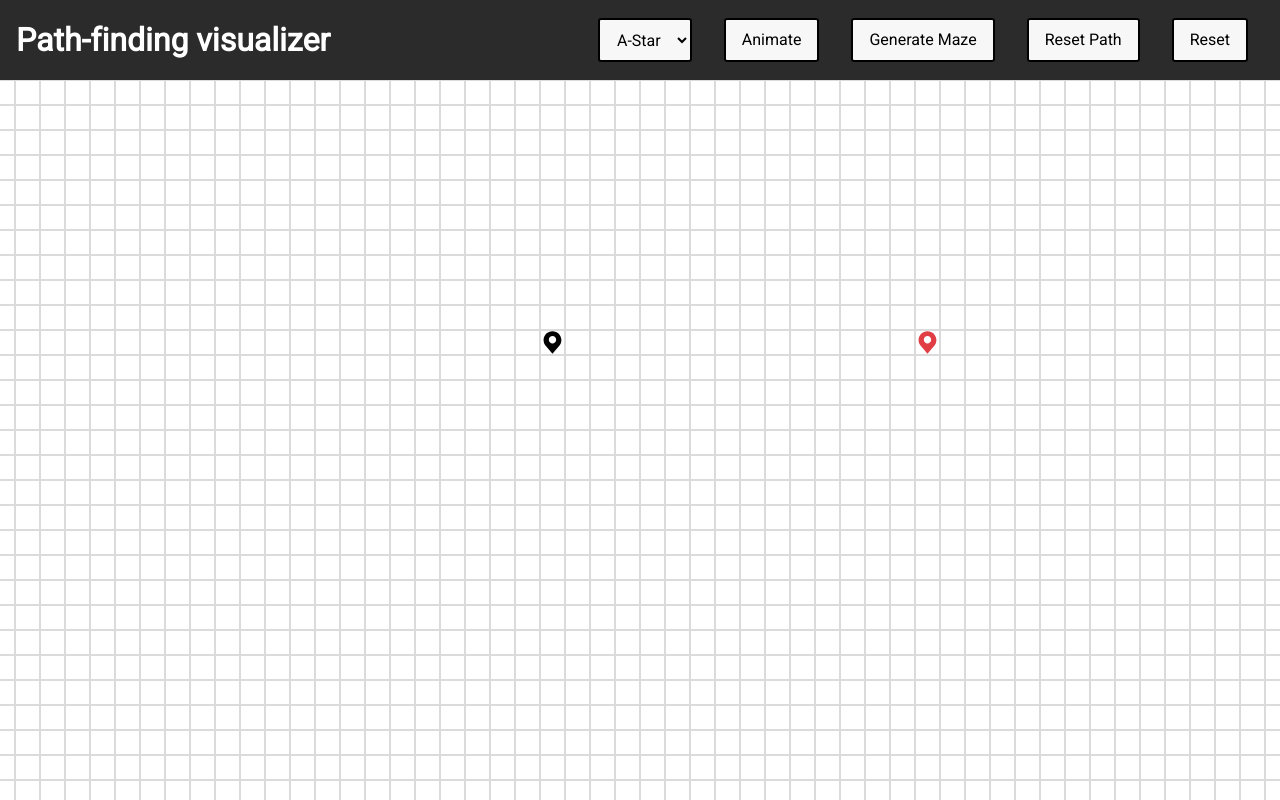
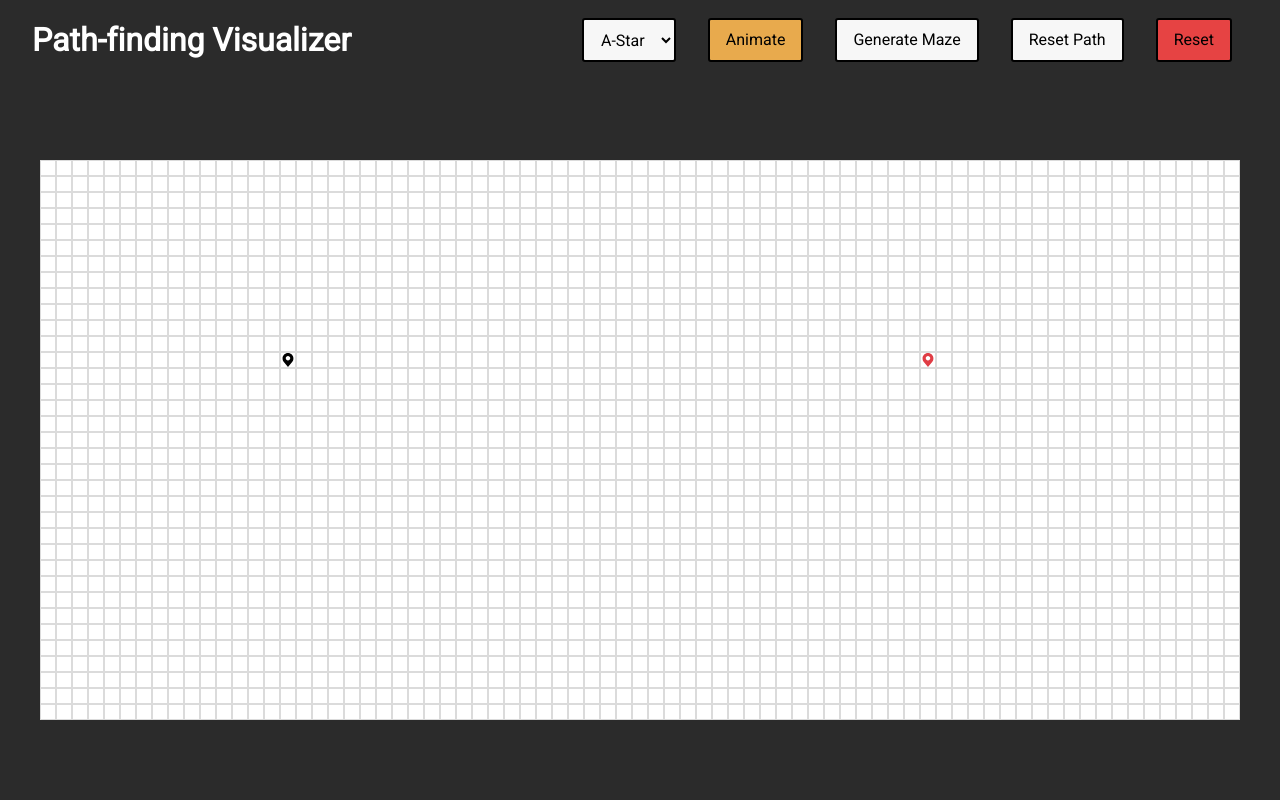
Before and after one commit to triettruong1/pathfinding-visualizer, a React (Vite) app: page / in a window 1280 px wide. Built offline with nearby package versions, Linux system fonts and the light colour scheme.

Commit message:
Stylings and refactoring

```diff
--- a/src/Algorithms/AStar.ts
+++ b/src/Algorithms/AStar.ts
@@ -1,4 +1,4 @@
-import { Node, getUnvisitedNeighbors, updateUnvisitedNeighbors } from './Helpers';
+import { Node, getUnvisitedNeighbors } from './Helpers';
 // G costs - how far away that node is from the starting Node
 // H costs - how far away that node is from the end Node
 // F costs = G cost + H cost
@@ -7,7 +7,7 @@ import { Node, getUnvisitedNeighbors, updateUnvisitedNeighbors } from './Helpers
 // Update FGH costs as you visit nodes only if it is a better path with lower F cost
 // End node has F cost = G cost
 
-export default function AStar(grid: Node[][], startNode: Node, endNode: Node) {
+const AStar = (grid: Node[][], startNode: Node, endNode: Node) => {
 	const visitedNodes: Node[] = [];
 	const openSet = new Map<Node, number>();
 	const closedSet = new Map<Node, number>();
@@ -47,3 +47,4 @@ const manDistance = (node: Node, destinationNode: Node) => {
 	const [nodeX, nodeY] = node.coordinate;
 	return Math.abs(endX - nodeX) + Math.abs(endY - nodeY);
 };
+export default AStar;
--- a/src/Algorithms/DFS.ts
+++ b/src/Algorithms/DFS.ts
@@ -9,13 +9,13 @@ const DFS = (grid: Node[][], startNode: Node, endNode: Node) => {
 
 	while (nodeStack.length !== 0) {
 		let currentNode: Node = nodeStack.shift()!;
+        currentNode.isVisited = true;
         visitedNodes.push(currentNode);
 		if (currentNode === endNode) return visitedNodes;
 		let neighbors = getUnvisitedNeighbors(currentNode, grid);
 		for (let neighbor of neighbors) {
 			if (neighbor.isWall) continue;
             nodeStack.unshift(neighbor);
-            neighbor.isVisited = true;
             neighbor.previousNode = currentNode;
 		}
 	}
--- a/src/Algorithms/Dijkstra.ts
+++ b/src/Algorithms/Dijkstra.ts
@@ -1,7 +1,7 @@
 import { Node } from './Helpers';
 import { getAllNodes, sortNodesByDistance, updateUnvisitedNeighbors } from './Helpers';
 
-export default function dijkstra(grid: Node[][], startNode: Node, finishNode: Node) {
+const Dijkstra = (grid: Node[][], startNode: Node, finishNode: Node) => {
     const visitedNodes: Node[] = [];
     startNode.distance = 0;
     const unvisitedNodes = getAllNodes(grid);
@@ -18,3 +18,4 @@ export default function dijkstra(grid: Node[][], startNode: Node, finishNode: No
     }
     return visitedNodes;
 }
+export default Dijkstra;
--- a/src/Algorithms/Helpers.ts
+++ b/src/Algorithms/Helpers.ts
@@ -57,8 +57,8 @@ export function getUnvisitedNeighbors(node: Node, grid: Node[][]) {
     const neighbors: Node[] = [];
     const [row, col] = node.coordinate;
     if (row > 0) neighbors.push(grid[row - 1][col]);
+    if (col > 0) neighbors.push(grid[row][col - 1]);
     if (row < grid.length - 1) neighbors.push(grid[row + 1][col]);
-    if (col > 0) neighbors.push(grid[row][col - 1]);
     if (col < grid[0].length - 1) neighbors.push(grid[row][col + 1]);
     return neighbors.filter(neighbor => !neighbor.isVisited);
 }
--- a/src/App.css
+++ b/src/App.css
@@ -2,10 +2,15 @@
 	--ff-regular: 'Roboto', sans-serif;
 }
 
-.App {
+#root {
 	height: 100vh;
 	width: 100vw;
-	overflow: hidden;
+}
+.App {
+	height: 100%;
+	width: 100%;
+	overflow-y: hidden;
+	flex-direction: column;
 }
 
 /*CSS RESET*/
@@ -102,6 +107,18 @@ select {
 }
 
 /*styles*/
+.board-wrapper {
+	position: relative;
+	height: 100%;
+	background: #2b2b2b;
+	z-index: 0;
+}
+
+.center {
+	display: flex;
+	justify-content: center;
+	align-items: center;
+}
 
 select {
 	padding-inline: 0.5em;
@@ -117,6 +134,14 @@ select:hover {
 	background: var(--invert-accent);
 	color: var(--accent-color);
 	transform: scale(0.9);
+}
+
+button.accent {
+	--accent-color: #e8aa4d;
+	--invert-accent: #000;
+}
+button.danger {
+	--accent-color: #e64343;
 }
 
 button {
@@ -136,8 +161,10 @@ button:not(.disabled):hover {
 button:not(.disabled):active {
 	transform: scale(0.9);
 }
+
 .flex {
 	display: flex;
+	flex-shrink: 0;
 }
 
 .disabled {
@@ -147,9 +174,9 @@ button:not(.disabled):active {
 }
 
 .svg-icon {
-  transition: transform 250ms ease;
+	transition: transform 250ms ease;
 	object-fit: fit;
 }
 .svg-icon:active {
-  transform: scale(0.8);
+	transform: scale(0.8);
 }
--- a/src/App.tsx
+++ b/src/App.tsx
@@ -34,21 +34,30 @@ const App: React.FC = () => {
 	let generateMazeButtonReceiver = () => {};
 	const generateMazeReceiverCreator = (handle: () => void) => {
 		generateMazeButtonReceiver = handle;
-    }
+	};
 	const generateMazeButtonTrigger = () => {
 		generateMazeButtonReceiver();
-    }
+	};
 
 	return (
 		<DndProvider backend={HTML5Backend}>
-			<main className='App'>
-				<Header startAlgo={animateButtonTrigger} resetBoard={resetButtonTrigger} resetPath={resetPathButtonTrigger} generateMaze={generateMazeButtonTrigger}/>
+			<main className='App flex'>
+                <div className='header-wrapper'>
+                    <Header
+                        startAlgo={animateButtonTrigger}
+                        resetBoard={resetButtonTrigger}
+                        resetPath={resetPathButtonTrigger}
+                        generateMaze={generateMazeButtonTrigger}
+                    />
+                </div>
+				<div className='board-wrapper center'>
 					<Board
 						animateReceiverCreator={animateReceiverCreator}
 						resetReceiverCreator={resetReceiverCreator}
 						resetPathReceiverCreator={resetPathReceiverCreator}
 						generateMazeReceiverCreator={generateMazeReceiverCreator}
 					/>
+				</div>
 			</main>
 		</DndProvider>
 	);
--- a/src/Components/Board.css
+++ b/src/Components/Board.css
@@ -1,10 +1,3 @@
-.grid-container {
-	width: 100%;
-	display: flex;
-	justify-content: center;
-	align-items: center;
-}
-
 .visited {
 	animation-name: visitedAnimation;
 	animation-duration: 1s;
@@ -19,6 +12,14 @@
 	animation-timing-function: linear;
 }
 
+.row-wrapper {
+	z-index: 1;
+}
+
+.row {
+	flex-direction: column;
+	background: #fff;
+}
 .shortest-path {
 	background: rgba(226, 241, 17, 0.863);
 	border: 1px solid rgba(19, 17, 17, 0);
@@ -100,7 +101,7 @@
 
 	100% {
 		transform: scale(1);
-		border: 1px solid rgba(19, 17, 17, 0);
+		border: 1px solid rgba(19, 17, 17, 0.15);
 		background: rgba(226, 241, 17, 0.719);
 	}
 }
--- a/src/Components/Board.tsx
+++ b/src/Components/Board.tsx
@@ -2,13 +2,13 @@ import { useEffect, useState, useRef } from 'react';
 import './Board.css';
 import { getNodesInShortestPathOrder, Node } from '../Algorithms/Helpers';
 import { generateMazeSetup, recursiveBacktrackMazeAlgo } from '../Algorithms/MazeGenerations';
-import dijkstra from '../Algorithms/Dijkstra';
+import AStar from '../Algorithms/AStar';
 import BFS from '../Algorithms/BFS';
-import AStar from '../Algorithms/AStar';
+import DFS from '../Algorithms/DFS';
+import Dijkstra from '../Algorithms/Dijkstra';
 import Grid from './Grid';
 import Start from './Start';
 import End from './End';
-import DFS from '../Algorithms/DFS';
 
 interface BoardProps {
 	animateReceiverCreator: (handle: (algo: string) => void) => void;
@@ -17,7 +17,7 @@ interface BoardProps {
 	generateMazeReceiverCreator: (handle: () => void) => void;
 }
 
-const BOARD_COL_NUM: number = 78;
+const BOARD_COL_NUM: number = 75;
 const BOARD_ROW_NUM: number = 35;
 
 export const Board: React.FC<BoardProps> = ({
@@ -27,8 +27,8 @@ export const Board: React.FC<BoardProps> = ({
 	generateMazeReceiverCreator,
 }) => {
 	const [board, setBoard] = useState<Node[][]>([]);
-	const [startPos, setStartPos] = useState<[number, number]>([35, 10]);
-	const [endPos, setEndPos] = useState<[number, number]>([50, 10]);
+	const [startPos, setStartPos] = useState<[number, number]>([15, 12]);
+	const [endPos, setEndPos] = useState<[number, number]>([55, 12]);
 	const [isClicking, updateMouseClick] = useState(false);
 	const nodeRefs = useRef<HTMLDivElement[][]>([]);
 
@@ -75,7 +75,6 @@ export const Board: React.FC<BoardProps> = ({
 				board[col][row].isVisited = false;
 			}
 		}
-		setBoard([...board]);
 	};
 
 	//update wall state of grid
@@ -106,6 +105,9 @@ export const Board: React.FC<BoardProps> = ({
 		const startNode = board[START_X][START_Y];
 		const endNode = board[END_X][END_Y];
 		switch (algo) {
+			case 'A-Star':
+				visualizeAlgo(AStar, startNode, endNode);
+				break;
 			case 'BFS':
 				visualizeAlgo(BFS, startNode, endNode);
 				break;
@@ -113,10 +115,7 @@ export const Board: React.FC<BoardProps> = ({
                 visualizeAlgo(DFS, startNode, endNode);
                 break;
 			case 'Dijkstra':
-				visualizeAlgo(dijkstra, startNode, endNode);
-				break;
-			case 'A-Star':
-				visualizeAlgo(AStar, startNode, endNode);
+				visualizeAlgo(Dijkstra, startNode, endNode);
 				break;
 			default:
 				console.log('error');
@@ -131,7 +130,6 @@ export const Board: React.FC<BoardProps> = ({
 		updateBoardWallState();
 		const visitedNodesInOrder: Node[] = algoFunction(board, startNode, endNode);
 		const shortestPathOfNodes: Node[] = getNodesInShortestPathOrder(endNode);
-        console.log(shortestPathOfNodes);
 		animatePath(visitedNodesInOrder, shortestPathOfNodes);
 	}
 
@@ -160,12 +158,13 @@ export const Board: React.FC<BoardProps> = ({
 				const [node_X, node_Y] = coordinate;
 				const nodeEle = nodeRefs.current[node_X][node_Y];
 				nodeEle.className = nodeEle.className.concat(' shortest-path');
-			}, 10 * step);
+			}, 15 * step);
 		}
 	};
 
 	const drawMaze = () => {
-		const startNode = board[1][1];
+        const [startNodeX, startNodeY] = startPos;
+        const startNode = board[startNodeX][startNodeY];
 		const mazeSetup = generateMazeSetup(BOARD_COL_NUM, BOARD_ROW_NUM, board);
         const maze: [number, number][] = [];
         recursiveBacktrackMazeAlgo(startNode, maze, board);
@@ -212,7 +211,8 @@ export const Board: React.FC<BoardProps> = ({
 		if (componentType === 'isStart') {
 			return (
 				<Grid
-					ref={(element: HTMLDivElement) => {
+				    key={y}
+                    ref={(element: HTMLDivElement) => {
 						nodeRefs.current[x] = nodeRefs.current[x] || [];
 						nodeRefs.current[x][y] = element;
 					}}
@@ -226,6 +226,7 @@ export const Board: React.FC<BoardProps> = ({
 		} else if (componentType === 'isEnd') {
 			return (
 				<Grid
+				    key={y}
 					ref={(element: HTMLDivElement) => {
 						nodeRefs.current[x] = nodeRefs.current[x] || [];
 						nodeRefs.current[x][y] = element;
@@ -240,6 +241,7 @@ export const Board: React.FC<BoardProps> = ({
 		} else if (componentType === 'isWall') {
 			return (
 				<Grid
+				    key={y}
 					ref={(element: HTMLDivElement) => {
 						nodeRefs.current[x] = nodeRefs.current[x] || [];
 						nodeRefs.current[x][y] = element;
@@ -253,6 +255,7 @@ export const Board: React.FC<BoardProps> = ({
 		} else
 			return (
 				<Grid
+				    key={y}
 					ref={(element: HTMLDivElement) => {
 						nodeRefs.current[x] = nodeRefs.current[x] || [];
 						nodeRefs.current[x][y] = element;
@@ -269,7 +272,7 @@ export const Board: React.FC<BoardProps> = ({
 
 	return (
 		<div
-			className='grid-container'
+			className='row-wrapper flex'
 			onMouseDown={() => updateMouseClick(true)}
 			onMouseUp={() => {
 				updateBoardWallState();
@@ -279,8 +282,8 @@ export const Board: React.FC<BoardProps> = ({
 			draggable='false'>
 			{board.map((nodeRow, rowIndex) => {
 				return (
-					<div className='row' draggable='false' key={rowIndex}>
-						{nodeRow.map((Node, colIndex) => {
+					<div className='row flex' draggable='false' key={rowIndex}>
+						{nodeRow.map((_, colIndex) => {
 							return generateGridComponent(rowIndex, colIndex);
 						})}
 					</div>
--- a/src/Components/Grid.css
+++ b/src/Components/Grid.css
@@ -1,11 +1,9 @@
 .grid {
 	border: 1px solid rgba(19, 17, 17, 0.15);
-	width: 25px;
+	width: 1.25vw;
 	aspect-ratio: 1;
-  position: relative;
-  z-index: 0;
 }
 
 .grid img {
-  user-select: none; /*disable the blue highlight when dragging over img*/
+	user-select: none; /*disable the blue highlight when dragging over img*/
 }
--- a/src/Components/Header.css
+++ b/src/Components/Header.css
@@ -1,15 +1,15 @@
 header {
 	background: #2b2b2b;
 	color: #fff;
-	padding: 1em 1em;
+	padding: 1em 2em;
 	align-items: center;
 }
 
 .controls {
 	height: 50%;
 	margin-left: auto;
-  --accent-color: #f7f7f7;
-  --invert-accent: #000;
+	--accent-color: #f7f7f7;
+	--invert-accent: #000;
 }
 .controls > * {
 	margin-inline: 1em;
--- a/src/Components/Header.tsx
+++ b/src/Components/Header.tsx
@@ -8,7 +8,7 @@ interface HeaderProps {
 	generateMaze: () => void;
 }
 
-const Header: React.FC<HeaderProps> = ({ startAlgo, resetBoard, resetPath, generateMaze}) => {
+const Header: React.FC<HeaderProps> = ({ startAlgo, resetBoard, resetPath, generateMaze }) => {
 	const [hasAnimated, setHasAnimate] = useState(false);
 	const selectRef = useRef<HTMLSelectElement>(null);
 	const beginAnimation = () => {
@@ -25,15 +25,15 @@ const Header: React.FC<HeaderProps> = ({ startAlgo, resetBoard, resetPath, gener
 	const handleResetPath = () => {
 		setHasAnimate(false);
 		resetPath();
-    }
+	};
 
 	const handleGenerateMaze = () => {
 		generateMaze();
-    }
+	};
 
 	return (
 		<header className='flex'>
-			<h1>Path-finding visualizer</h1>
+			<h1>Path-finding Visualizer</h1>
 			<div className='controls flex'>
 				<select ref={selectRef}>
 					<option>A-Star</option>
@@ -43,13 +43,18 @@ const Header: React.FC<HeaderProps> = ({ startAlgo, resetBoard, resetPath, gener
 				</select>
 				<button
 					disabled={hasAnimated}
-					className={hasAnimated ? 'disabled' : ''}
+					className={hasAnimated ? 'disabled accent' : 'accent'}
 					onClick={beginAnimation}>
 					Animate
 				</button>
-                <button onClick={handleGenerateMaze}>Generate Maze</button>
+				<button
+					disabled={hasAnimated}
+					className={hasAnimated ? 'disabled' : ''}
+					onClick={handleGenerateMaze}>
+					Generate Maze
+				</button>
 				<button onClick={handleResetPath}>Reset Path</button>
-				<button onClick={handleResetBoard}>Reset</button>
+				<button className='danger' onClick={handleResetBoard}>Reset</button>
 			</div>
 		</header>
 	);
```
Lines whose indentation alone changed are shown as unchanged.
